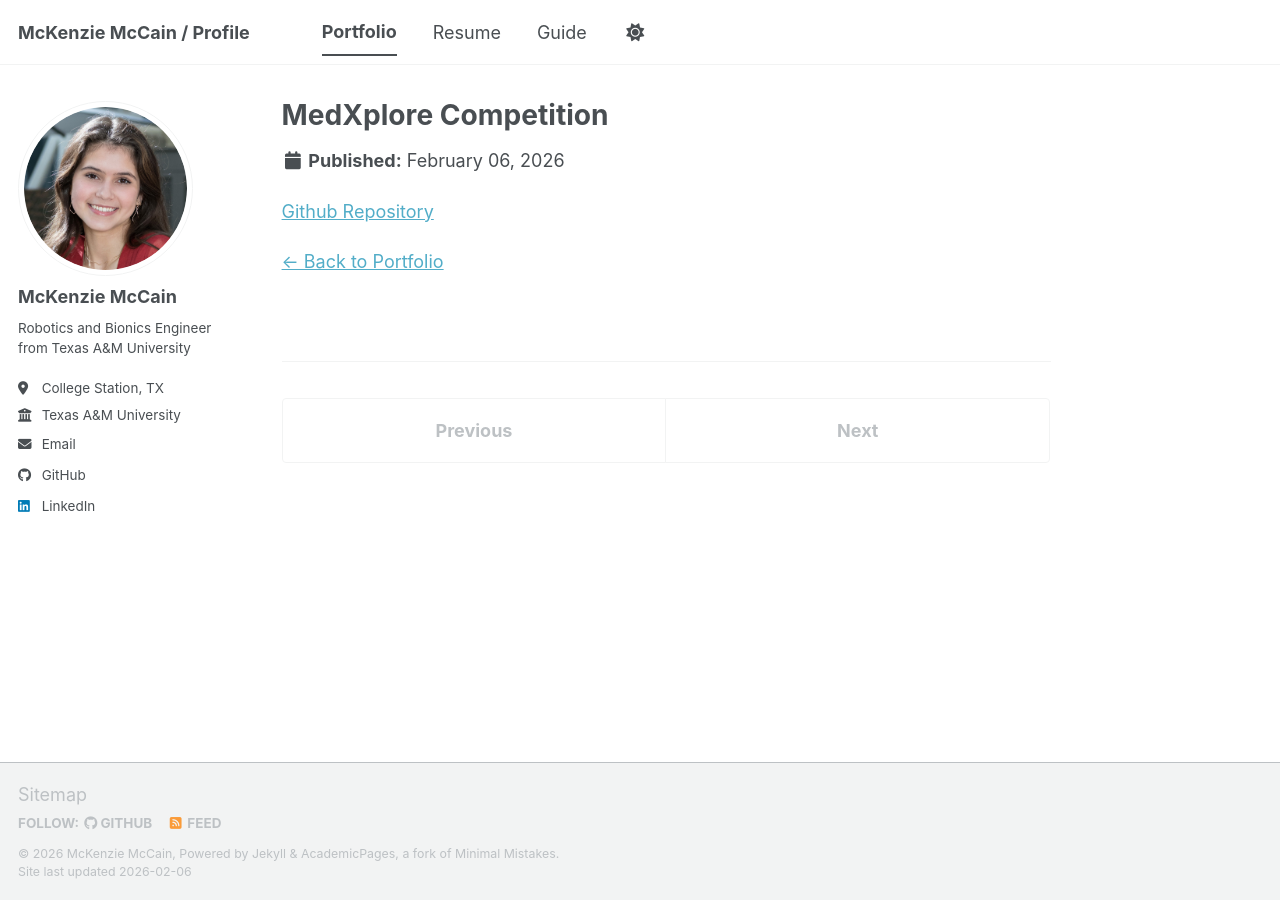
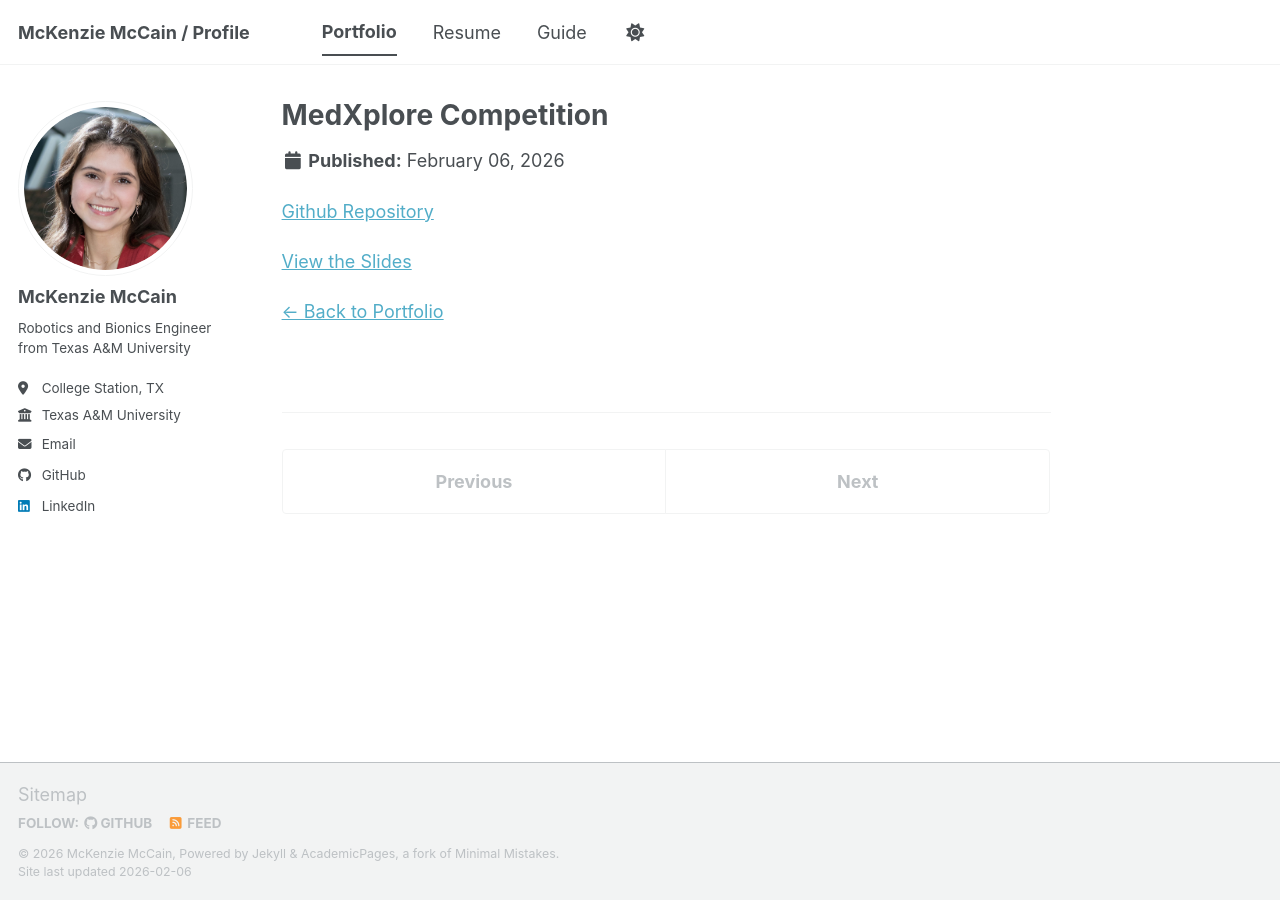
Before and after one commit to mckenzie-mccain/mckenzie-mccain.github.io, a Jekyll site: the page built from _portfolio/Portfolio-4-medxplore.md, in a window 1280 px wide. Built offline with Jekyll 4.4.1, drawn with Linux system fonts in a browser that asks for light colours; a script bundle is joined from its source files by our own code; library files that are not in the unit come from our copies.

Commit message:
MedXplore

```diff
--- a/_portfolio/Portfolio-4-medxplore.md
+++ b/_portfolio/Portfolio-4-medxplore.md
@@ -7,5 +7,7 @@
 
 [Github Repository](https://github.com/mckenzie-mccain/MedXplore)
 
+[View the Slides](https://www.canva.com/design/DAG_823u-uA/aoHYZcGOrUf4Sdd7kC89_A/edit?utm_content=DAG_823u-uA&utm_campaign=designshare&utm_medium=link2&utm_source=sharebutton)
+
 
 [← Back to Portfolio](/portfolio/)
```
